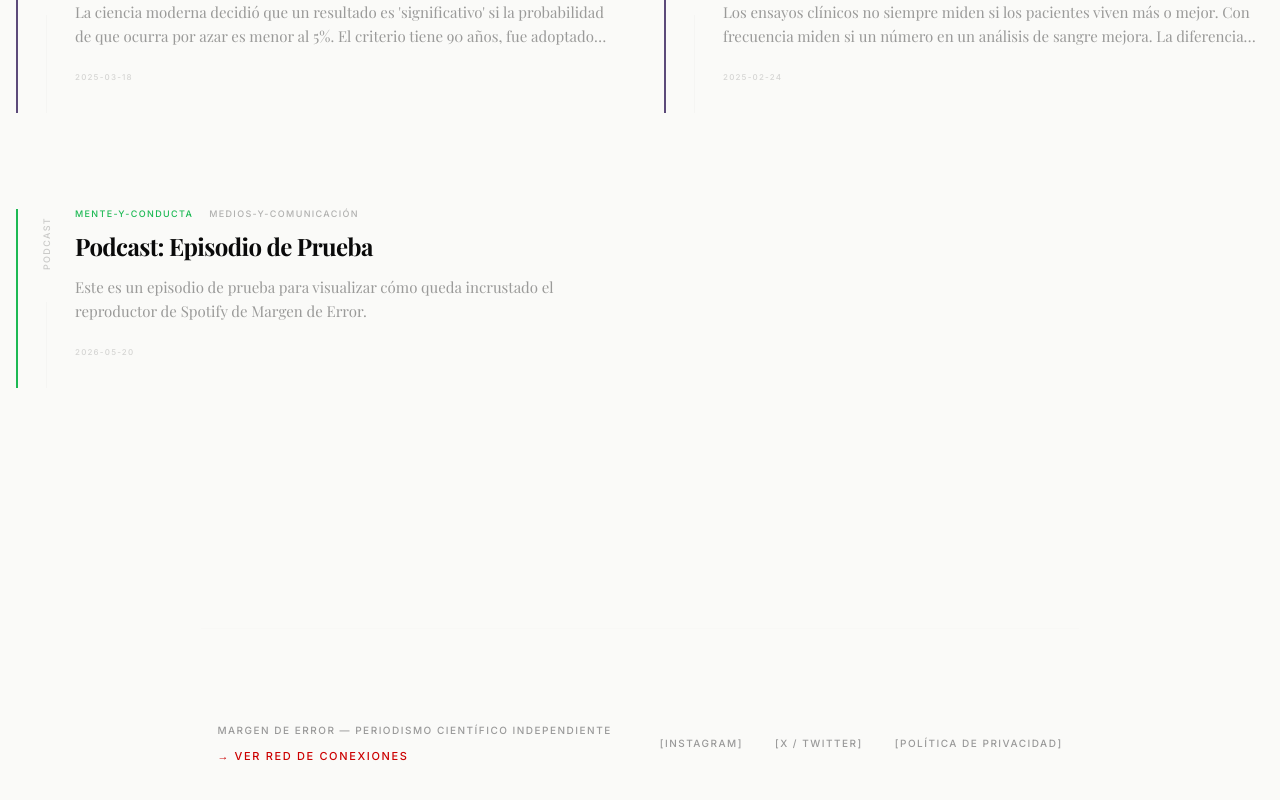
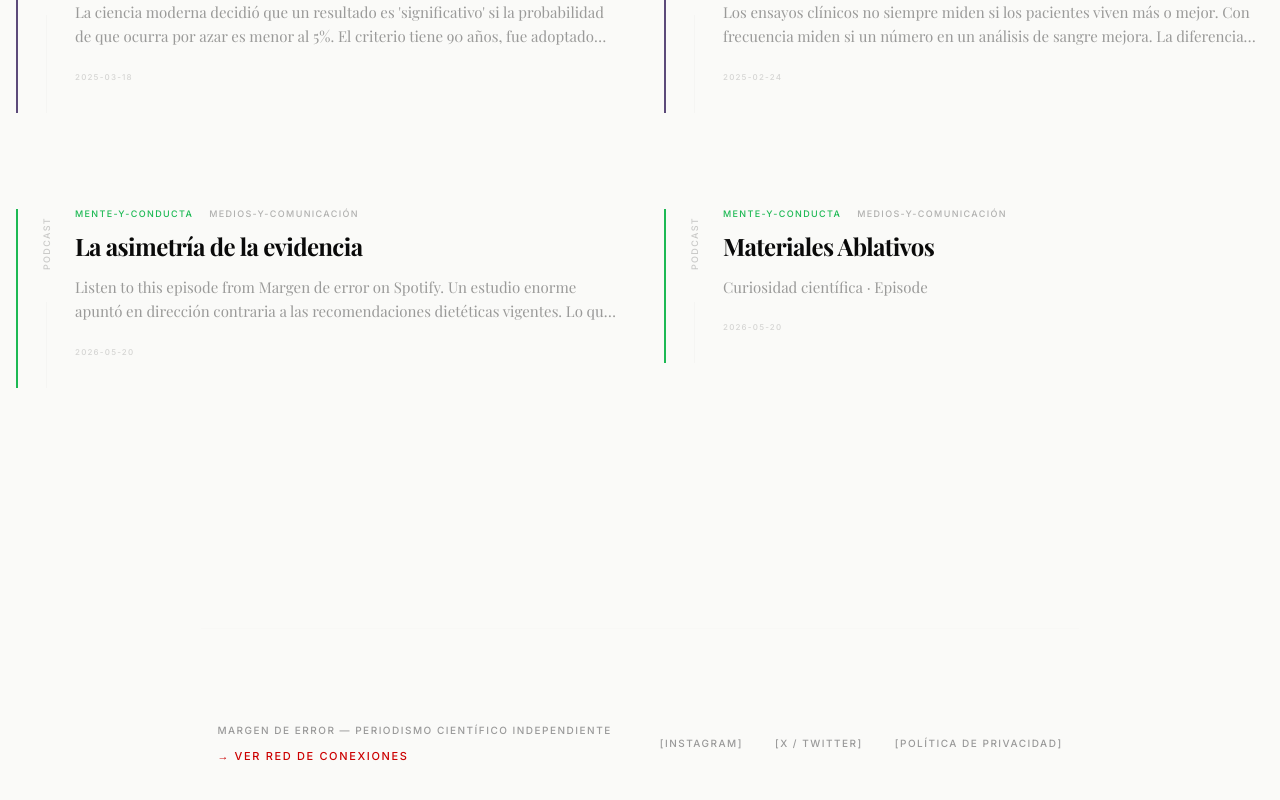
Before and after one commit to margendeerror-mde/margen-de-error, a Next.js app: page /archivo in a window 1280 px wide. Shown: the part 3679-4479 px from the top of the page. Built offline with nearby package versions, Linux system fonts and the light colour scheme.

Commit message:
feat: apply colors to menu and add sync-podcast script

```diff
--- a/components/GlobalMenu.tsx
+++ b/components/GlobalMenu.tsx
@@ -3,6 +3,7 @@
 import { useState, useEffect } from 'react';
 import Link from 'next/link';
 import { usePathname } from 'next/navigation';
+import { SECCION_COLORS } from '@/lib/types';
 
 export default function GlobalMenu({ dark = false, activeIdx, forceHide }: { dark?: boolean, activeIdx?: number, forceHide?: boolean }) {
   const [isOpen, setIsOpen] = useState(false);
@@ -10,12 +11,12 @@ export default function GlobalMenu({ dark = false, activeIdx, forceHide }: { dar
   const isHome = pathname === '/';
 
   const sections = [
-    { name: 'HISTORIAS', href: '/historias' },
-    { name: 'CONFLICTOS', href: '/conflictos' },
-    { name: 'SERENDIPIA', href: '/serendipia' },
-    { name: 'ANÁLISIS', href: '/analisis' },
-    { name: 'MARCO', href: '/marco' },
-    { name: 'PODCAST', href: '/podcast' },
+    { name: 'HISTORIAS', href: '/historias', key: 'historias' },
+    { name: 'CONFLICTOS', href: '/conflictos', key: 'conflictos' },
+    { name: 'ANÁLISIS', href: '/analisis', key: 'analisis' },
+    { name: 'MARCO', href: '/marco', key: 'marco' },
+    { name: 'SERENDIPIA', href: '/serendipia', key: 'serendipia' },
+    { name: 'PODCAST', href: '/podcast', key: 'podcast' },
   ];
 
   // Hide the top-left logo on Home (index 0) because it's redundant with the main title
@@ -57,15 +58,19 @@ export default function GlobalMenu({ dark = false, activeIdx, forceHide }: { dar
           {isOpen && (
             <div className="absolute top-full right-0 pt-4 animate-in fade-in duration-150">
               <div className={`flex flex-col gap-3 p-6 min-w-[160px] text-right ${dark ? 'bg-black/90' : 'bg-white/90'} backdrop-blur-md shadow-xl`}>
-                {sections.map(s => (
+                {sections.map(s => {
+                  const color = SECCION_COLORS[s.key] || '#CC0000';
+                  return (
                     <Link
                       key={s.href}
                       href={s.href}
-                    className={`tag-text !text-[9px] hover:text-accent transition-colors ${pathname === s.href ? 'text-accent' : ''}`}
+                      className={`tag-text !text-[11px] font-bold transition-colors ${pathname === s.href ? '' : 'opacity-80 hover:opacity-100'}`}
+                      style={{ color }}
                     >
                       {s.name}
                     </Link>
-                ))}
+                  );
+                })}
               </div>
             </div>
           )}
--- a/content/podcast/episodio-de-prueba.md
+++ /dev/null
@@ -1,23 +0,0 @@
----
-titulo: 'Podcast: Episodio de Prueba'
-seccion: podcast
-industria: medios-y-comunicación
-mecanismo: []
-tema: mente-y-conducta
-fecha: 2026-05-20T00:00:00.000Z
-resumen: >-
-  Este es un episodio de prueba para visualizar cómo queda incrustado el reproductor de
-  Spotify de Margen de Error.
-spotifyUrl: >-
-  https://open.spotify.com/episode/3JLBBtvQ7zRQgEqg7J4Mhc?si=kCIggkJwQdy8_y1XjME5Gw
----
-
-Aquí es donde podrás escribir el texto que acompaña a tu episodio del podcast.
-
-Podés usar este espacio para:
-- Escribir un pequeño resumen o ensayo
-- Poner las referencias bibliográficas que mencionaste
-- Transcribir el guión
-- Mostrar las recomendaciones
-
-Al final de este artículo, verás el reproductor de Spotify incrustado perfectamente en la página.
--- /dev/null
+++ b/content/podcast/la-asimetria-de-la-evidencia.md
@@ -0,0 +1,13 @@
+---
+titulo: "La asimetría de la evidencia"
+seccion: podcast
+industria: medios-y-comunicación
+mecanismo: []
+tema: mente-y-conducta
+fecha: 2026-05-20T12:00:00.000Z
+resumen: >-
+  Listen to this episode from Margen de error on Spotify. Un estudio enorme apuntó en dirección contraria a las recomendaciones dietéticas vigentes. Lo que pasó después dice tanto como los datos.
+spotifyUrl: 'https://open.spotify.com/episode/3JLBBtvQ7zRQgEqg7J4Mhc'
+---
+
+Listen to this episode from Margen de error on Spotify. Un estudio enorme apuntó en dirección contraria a las recomendaciones dietéticas vigentes. Lo que pasó después dice tanto como los datos.
--- /dev/null
+++ b/content/podcast/materiales-ablativos.md
@@ -0,0 +1,13 @@
+---
+titulo: "Materiales Ablativos"
+seccion: podcast
+industria: medios-y-comunicación
+mecanismo: []
+tema: mente-y-conducta
+fecha: 2026-05-20T12:00:00.000Z
+resumen: >-
+  Curiosidad científica  · Episode
+spotifyUrl: 'https://open.spotify.com/episode/281H7FJ9kfskvN8wOIjreI'
+---
+
+Curiosidad científica  · Episode
--- a/package.json
+++ b/package.json
@@ -6,7 +6,8 @@
     "dev": "TINA_PUBLIC_IS_LOCAL=true tinacms dev -c \"next dev\"",
     "build": "if [ -n \"$TINA_TOKEN\" ]; then tinacms build --skip-cloud-checks; else echo 'Skipping Tina build (no token)'; fi && next build",
     "start": "next start",
-    "lint": "next lint"
+    "lint": "next lint",
+    "sync-podcast": "node scripts/sync-podcast.js"
   },
   "dependencies": {
     "d3": "^7.9.0",
--- /dev/null
+++ b/scripts/sync-podcast.js
@@ -0,0 +1,110 @@
+const fs = require('fs');
+const path = require('path');
+const https = require('https');
+
+function fetchUrl(url) {
+  return new Promise((resolve, reject) => {
+    https.get(url, (res) => {
+      let data = '';
+      res.on('data', chunk => data += chunk);
+      res.on('end', () => resolve(data));
+    }).on('error', reject);
+  });
+}
+
+function slugify(text) {
+  return text
+    .toString()
+    .toLowerCase()
+    .normalize('NFD')
+    .replace(/[\u0300-\u036f]/g, '')
+    .replace(/\s+/g, '-')
+    .replace(/[^\w-]+/g, '')
+    .replace(/--+/g, '-')
+    .replace(/^-+/, '')
+    .replace(/-+$/, '');
+}
+
+async function syncPodcast(url) {
+  console.log(`Fetching ${url}...`);
+  try {
+    const html = await fetchUrl(url);
+
+    // Spotify injects its store state into a script tag
+    // We can extract it using Regex
+    const match = html.match(/<script id="initial-state" type="text\/plain">(.*?)<\/script>/);
+    let title = '';
+    let description = '';
+
+    if (match && match[1]) {
+      const state = JSON.parse(Buffer.from(match[1], 'base64').toString('utf-8'));
+      // Search recursively for description
+      const jsonStr = JSON.stringify(state);
+      const nameMatch = jsonStr.match(/"name":"([^"]+)"/);
+      const descMatch = jsonStr.match(/"description":"([^"]+)"/);
+      if (nameMatch) title = nameMatch[1];
+      if (descMatch) description = descMatch[1].replace(/\\n/g, '\n').replace(/\\"/g, '"');
+    } else {
+      // Fallback: search for meta tags
+      const ogTitle = html.match(/<meta property="og:title" content="([^"]+)"/);
+      const ogDesc = html.match(/<meta property="og:description" content="([^"]+)"/);
+      const metaDesc = html.match(/<meta name="description" content="([^"]+)"/);
+
+      if (ogTitle) title = ogTitle[1].replace(/&amp;/g, '&');
+      if (metaDesc) {
+        description = metaDesc[1].replace(/&amp;/g, '&').replace(/&quot;/g, '"');
+      } else if (ogDesc) {
+        description = ogDesc[1].replace(/&amp;/g, '&').replace(/&quot;/g, '"');
+      }
+    }
+
+    if (!title || !description) {
+      console.log("Could not find title or description in the Spotify page.");
+      // Just extract from generic Regex
+      const tMatch = html.match(/"name":"([^"]+)"/);
+      const dMatch = html.match(/"description":"([^"]+)"/);
+      if (tMatch) title = tMatch[1];
+      if (dMatch) description = dMatch[1];
+    }
+
+    if (!title) {
+      console.error("Failed to parse episode data.");
+      process.exit(1);
+    }
+
+    console.log(`Title: ${title}`);
+    console.log(`Description length: ${description?.length || 0}`);
+
+    const slug = slugify(title);
+    const today = new Date().toISOString().split('T')[0];
+
+    const markdown = `---
+titulo: "${title.replace(/"/g, '\\"')}"
+seccion: podcast
+industria: medios-y-comunicación
+mecanismo: []
+tema: mente-y-conducta
+fecha: ${today}T12:00:00.000Z
+resumen: >-
+  ${description.split('\n')[0].replace(/"/g, '\\"')}
+spotifyUrl: '${url}'
+---
+
+${description}
+`;
+
+    const filepath = path.join(process.cwd(), 'content', 'podcast', `${slug}.md`);
+    fs.writeFileSync(filepath, markdown, 'utf-8');
+    console.log(`Created file: ${filepath}`);
+  } catch (error) {
+    console.error("Error:", error.message);
+  }
+}
+
+const url = process.argv[2];
+if (!url) {
+  console.log("Usage: node sync-podcast.js <spotify-url>");
+  process.exit(1);
+}
+
+syncPodcast(url);
```
Lines whose indentation alone changed are shown as unchanged.
